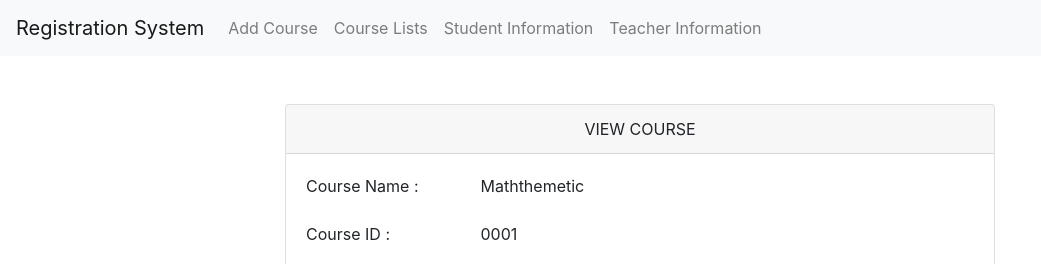
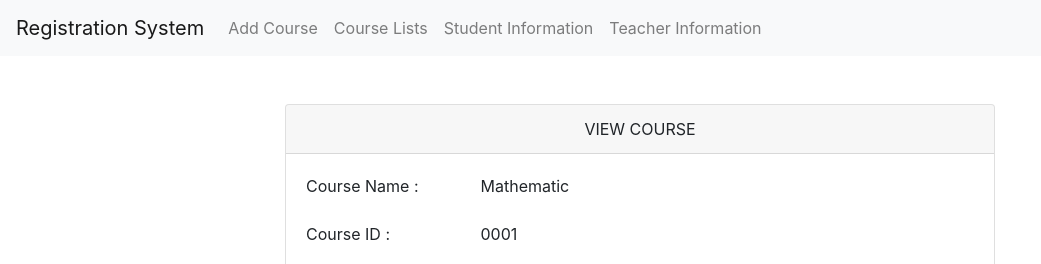
Before and after one commit to pasakornCAMT/registration-system-project, an Angular app in the folder my-app/: page /view-course in a window 1280 px wide. Shown: the top 264 px of the page, without its empty margins (0-1041 px from the left). Built offline with nearby package versions, Linux system fonts and the light colour scheme.

Commit message:
remove some alternative flow of use case description

```diff
--- a/my-app/src/app/course/view-course/view-course.component.html
+++ b/my-app/src/app/course/view-course/view-course.component.html
@@ -11,7 +11,7 @@
               <div class="form-group row">
                 <label id="courseName" class="col-sm-3">Course Name :</label>
                 <div class="col-sm-9">
-                  <label >Maththemetic</label>
+                  <label >Mathematic</label>
                 </div>
               </div>
               <div class="form-group row">
```
Also changed, not shown: 1 other file (tests, documents, lock files or other folders).
